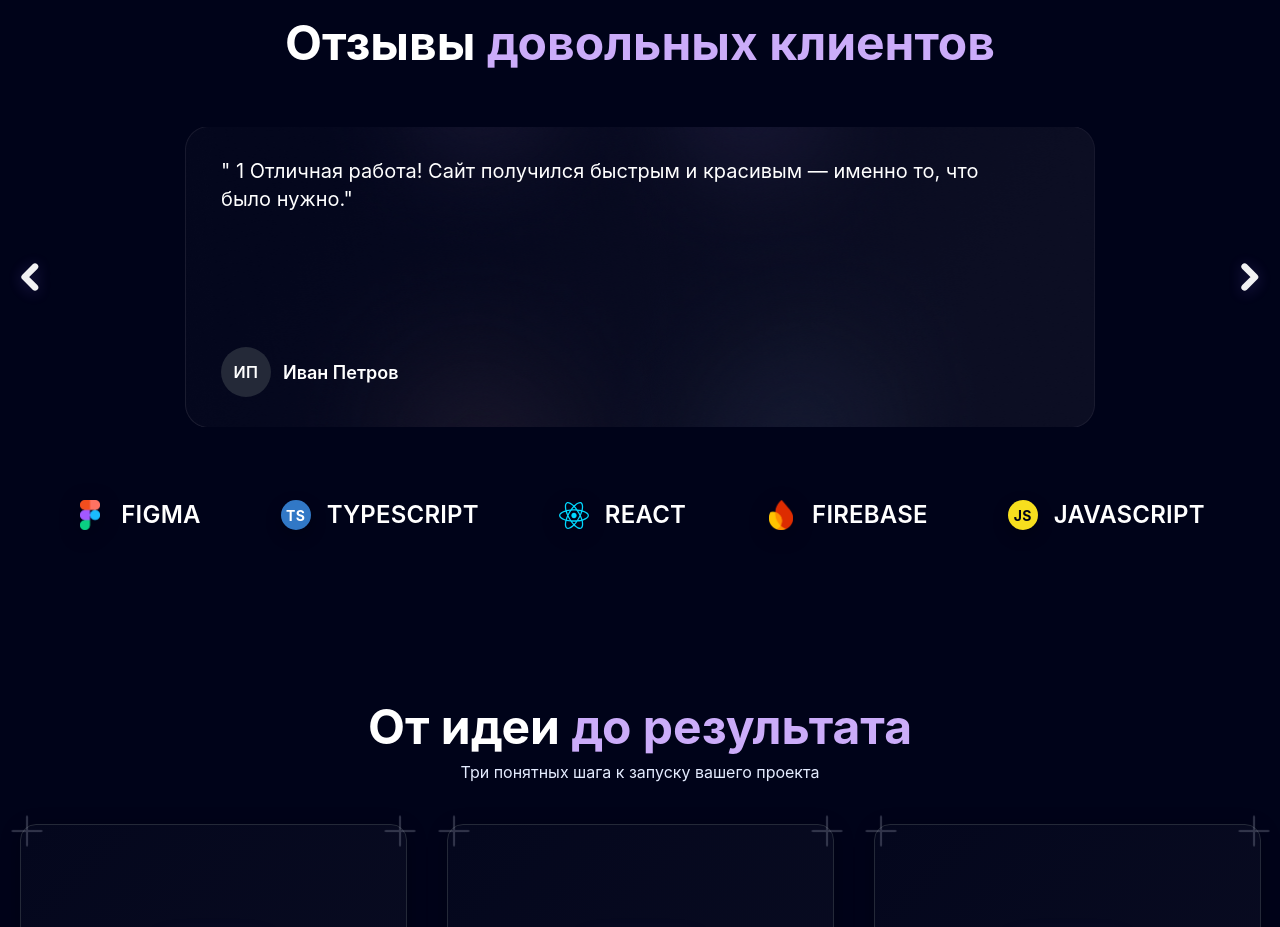
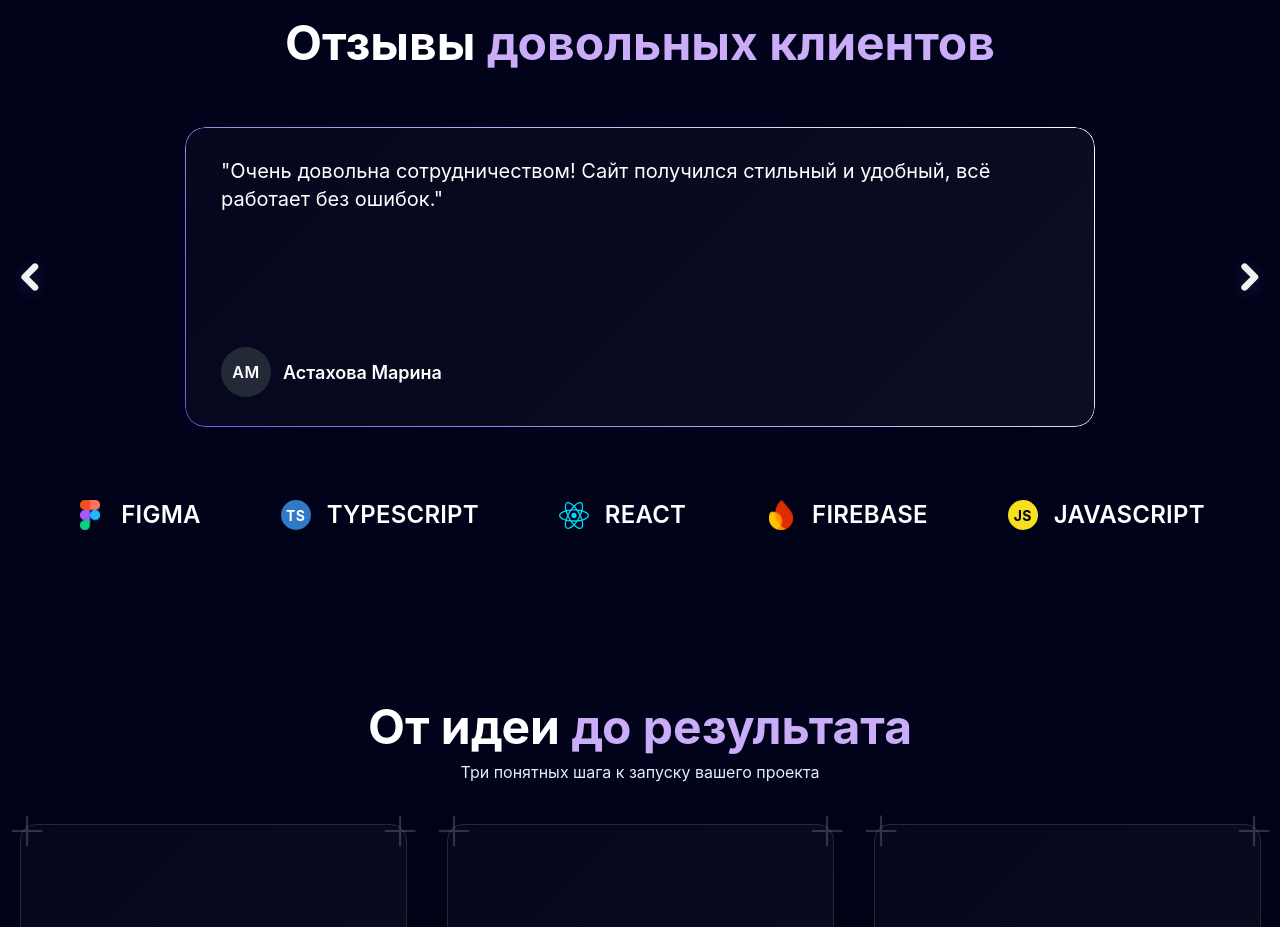
Before and after one commit to khakanadev/landing-page-web.github.io, a React (Vite) app: page / in a window 1280 px wide. Shown: the part 4480-5407 px from the top of the page. Built offline with nearby package versions, Linux system fonts and the light colour scheme.

Commit message:
refactor: update reviews section

```diff
--- a/src/widgets/reviews/ui/Reviews.tsx
+++ b/src/widgets/reviews/ui/Reviews.tsx
@@ -1,6 +1,5 @@
 import styled from 'styled-components'
 import { useCallback, useEffect, useMemo, useRef, useState } from 'react'
-import reviewFrame from '../../../assets/review.png'
 import reactLogo from '../../../assets/react.svg'
 import firebaseLogo from '../../../assets/firebase.png'
 import figmaLogo from '../../../assets/figma.png'
@@ -40,13 +39,13 @@ type ReviewsProps = { id?: string }
 export function Reviews({ id }: ReviewsProps) {
   const reviews = useMemo(
     () => [
-      { id: 1, text: '" 1 Отличная работа! Сайт получился быстрым и красивым — именно то, что было нужно."', name: 'Иван Петров' },
-      { id: 2, text: '" 2 Внимание к деталям и сроки — всё чётко. Рекомендую к сотрудничеству!"', name: 'Мария Смирнова' },
-      { id: 3, text: '" 3 Коммуникация на высоте, все правки внесены оперативно. Остались только положительные эмоции."', name: 'Алексей Иванов' },
-      { id: 4, text: '" 4 Понравился дизайн и адаптивность. На мобильных всё выглядит отлично!"', name: 'Ольга Соколова' },
-      { id: 5, text: '" 5 Подсказали с архитектурой, сделали чистый код. Приятно работать с профессионалами."', name: 'Дмитрий Кузнецов' },
-      { id: 6, text: '" 6 Надёжно, быстро, качественно. Обязательно вернусь с новым проектом."', name: 'Анна Попова' },
-      { id: 7, text: '" 7 Получили именно то, что хотели. Спасибо за терпение и крутую реализацию!"', name: 'Сергей Волков' }
+      { id: 1, text: '"Очень довольна сотрудничеством! Сайт получился стильный и удобный, всё работает без ошибок."', name: 'Астахова Марина' },
+      { id: 2, text: '"Александр разработал для нашей компании корпоративный сайт. Всё было сделано в срок, дизайн аккуратный, структура продуманная. Особенно понравилось, что он сам предложил несколько идей, которые улучшили проект. Теперь сайт приносит клиентов, спасибо!"', name: 'Горчаков Артём' },
+      { id: 3, text: '"Работаем с Александром уже второй раз. Первый был лендинг, второй — интернет-магазин. В обоих случаях он проявил себя как ответственный разработчик: всегда на связи, все правки вносил быстро. Рекомендую!"', name: 'Демидов Кирилл' },
+      { id: 4, text: '"Заказывала сайт-визитку. Получилось даже лучше, чем я представляла! Дизайн современный, открывается отлично и на телефоне, и на компьютере."', name: 'Калинина Анна' },
+      { id: 5, text: '"Мы обратились к Александру, потому что нужен был сайт под ключ. Он взял на себя всё: от прототипа и дизайна до запуска и подключения аналитики. Видно, что человек работает на результат. Уже через неделю после запуска пошли первые заявки!"', name: 'Рябинин Сергей' },
+      { id: 6, text: '"Хочу отметить пунктуальность и внимательность к деталям. Все этапы работы обсуждались, Александр объяснял, как будет работать каждая функция. Для нас это было важно, так как раньше не имели опыта создания сайтов. Получили именно то, что нужно."', name: 'Шаповалова Екатерина' },
+      { id: 7, text: '"Сайт работает быстро и без багов. Хорошая работа."', name: 'Черепанов Андрей' }
     ],
     []
   )
@@ -149,7 +148,6 @@ export function Reviews({ id }: ReviewsProps) {
               const isActive = realIdx === (index < 0 ? maxIndex : index > maxIndex ? 0 : index)
               return (
                 <Slide key={`${r.id}-${i}`} data-active={isActive}>
-                  <FrameImage src={reviewFrame} alt="Review frame" />
                   <SlideInner>
                     <ReviewText>{r.text}</ReviewText>
                     <Reviewer>
@@ -218,8 +216,8 @@ const Frame = styled.div`
   overflow: hidden;
   position: relative;
   contain: layout paint;
-  border-radius: 16px;
-  clip-path: inset(0 round 16px);
+  border-radius: 20px;
+  clip-path: inset(0 round 20px);
 `
 
 const Track = styled.div<{ $instant?: boolean }>`
@@ -238,22 +236,46 @@ const Slide = styled.div`
   width: 910px;
   height: 300px;
   flex: 0 0 auto;
-  border-radius: 16px;
+  border-radius: 20px;
   overflow: hidden;
-  filter: none;
+  /* background moved to ::after to keep only a thin outer ring visible */
+
+  &::before {
+    content: '';
+    position: absolute;
+    inset: 0;
+    border-radius: 20px;
+    background: linear-gradient(45deg, #CBACF9, #6C5CE7, #FFFFFF, #CBACF9);
+    background-size: 300% 300%;
+    animation: shimmerBorder 2.6s ease-in-out infinite;
+    z-index: 0;
+  }
+
+  &::after {
+    content: '';
+    position: absolute;
+    inset: 1px; /* ultra-thin border */
+    border-radius: 19px; /* 20px - 1px to preserve curvature */
+    background: linear-gradient(135deg, #04071D 0%, #0C0E23 100%);
+    z-index: 1;
+  }
+
+  @keyframes shimmerBorder {
+    0% {
+      background-position: 0% 50%;
+    }
+    33% {
+      background-position: 100% 50%;
+    }
+    66% {
+      background-position: 200% 50%;
+    }
+    100% {
+      background-position: 0% 50%;
+    }
+  }
 `
 
-const FrameImage = styled.img`
-  position: absolute;
-  inset: 0;
-  width: 910px;
-  height: 300px;
-  object-fit: cover;
-  pointer-events: none;
-  user-select: none;
-  border-radius: inherit;
-  will-change: transform;
-`
 
 const SlideInner = styled.div`
   position: absolute;
@@ -263,6 +285,7 @@ const SlideInner = styled.div`
   flex-direction: column;
   align-items: flex-start;
   justify-content: space-between;
+  z-index: 2;
 `
 
 const ReviewText = styled.div`
@@ -309,7 +332,7 @@ const ReviewerName = styled.div`
   font-family: Inter, sans-serif;
   font-weight: 600;
   font-size: 18px;
-  width: 145px;
+  width: 260px;
   height: 25px;
   line-height: 25px;
   white-space: nowrap;
```
